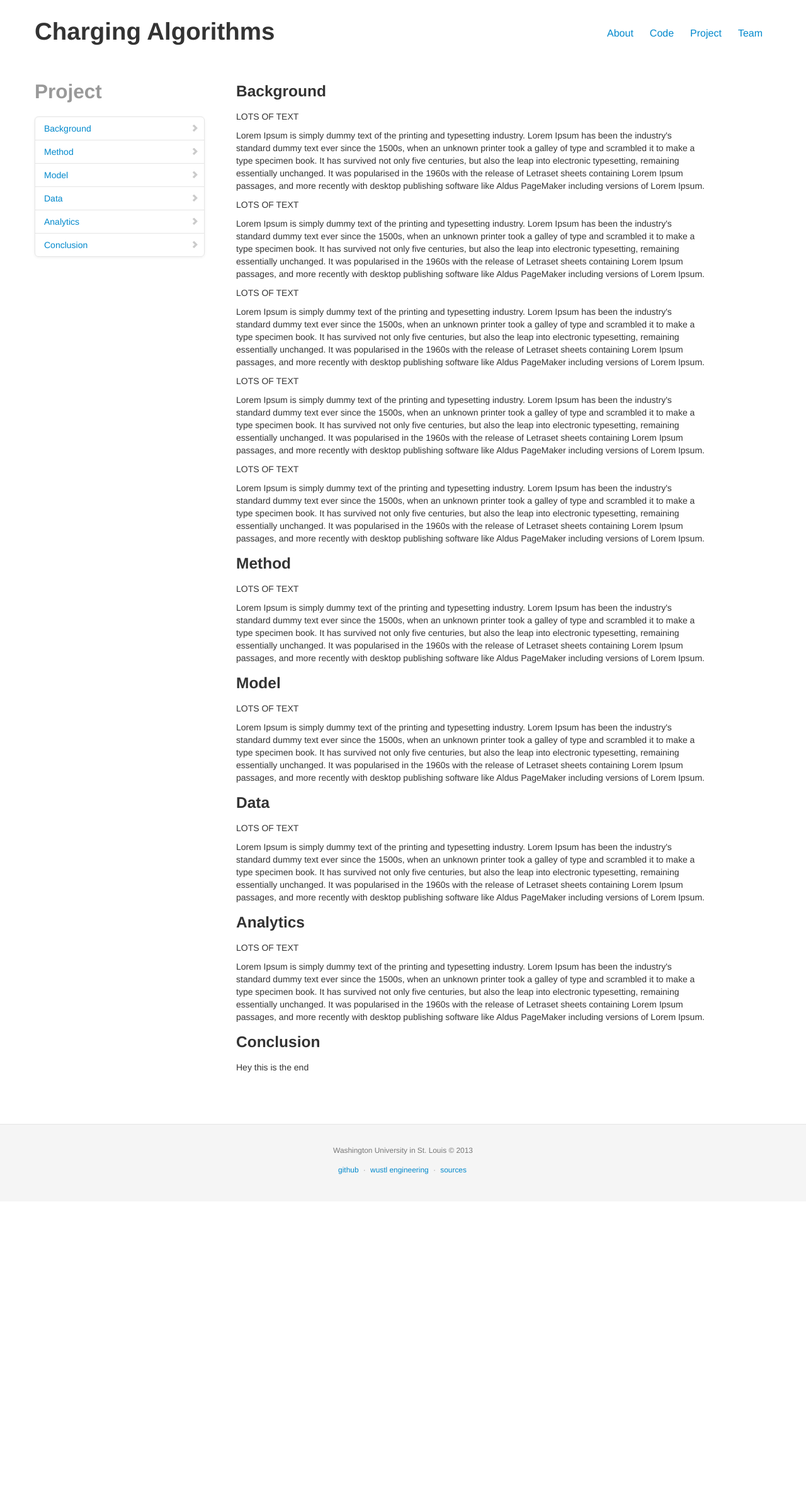
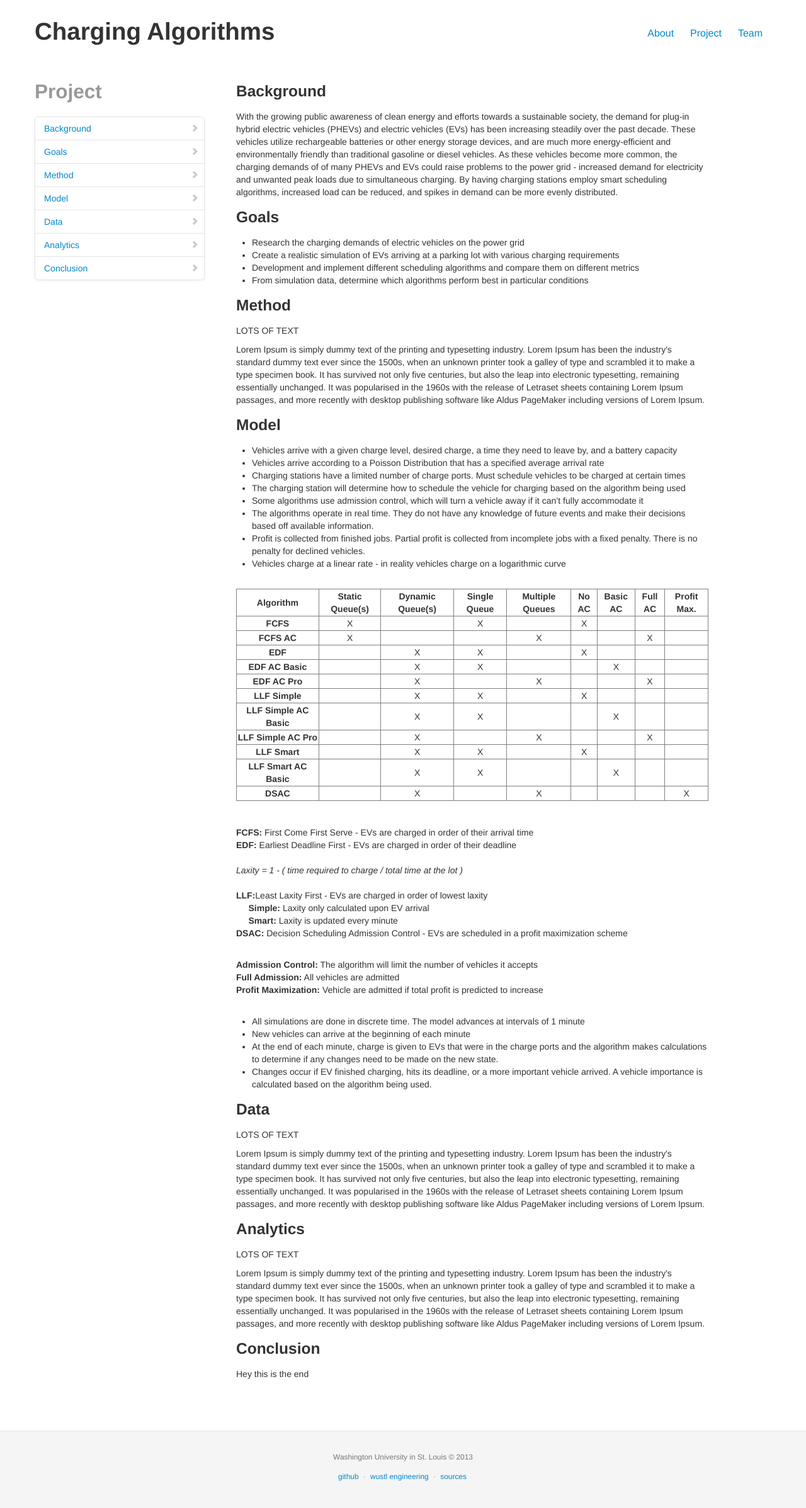
Before and after one commit to andhess/chargeAlgorithmsWeb, a Jekyll site: the page built from project.html, in a window 1280 px wide. Shown: the whole page at 63% size. Built offline with Jekyll 4.4.1, drawn with Linux system fonts in a browser that asks for light colours; Markdown is read by kramdown in place of the engine named in the settings; before the commit the page ends 1908 px from its top, so only the background shows below that.

Commit message:
lots of work on project, deleted the code page

```diff
--- a/_layouts/default.html
+++ b/_layouts/default.html
@@ -36,7 +36,6 @@
                 <div class="span6 topnav nav-collapse collapse">
                     <ul class="nav nav-pills pull-right">
                         <li><a href="/">About</a></li>
-                        <li><a href="/model">Code</a></li>
                         <li><a href="/project">Project</a></li>
                         <li><a href="/team">Team</a></li>
                     </ul>
--- a/assets/css/global.css
+++ b/assets/css/global.css
@@ -39,6 +39,10 @@
 .blurb{
     margin: 10px 0px 10px 0px;
     padding: 10px 0px 10px 0px;
+}
+
+.span8 table{
+  text-align: center;
 }
 
 .wtf{
--- a/project.html
+++ b/project.html
@@ -13,6 +13,7 @@ permalink: /project/
 
         <ul class="nav nav-list bs-docs-sidenav">
             <li><a href="#background"><i class="icon-chevron-right"></i> Background</a></li>
+            <li><a href="#goals"><i class="icon-chevron-right"></i> Goals</a></li>
             <li><a href="#method"><i class="icon-chevron-right"></i> Method</a></li>
             <li><a href="#model"><i class="icon-chevron-right"></i> Model</a></li>
             <li><a href="#data"><i class="icon-chevron-right"></i> Data</a></li>
@@ -25,16 +26,17 @@ permalink: /project/
     <section id="background">
         <h3>Background</h3>
 
-        <p>LOTS OF TEXT</p>
-        <p>Lorem Ipsum is simply dummy text of the printing and typesetting industry. Lorem Ipsum has been the industry's standard dummy text ever since the 1500s, when an unknown printer took a galley of type and scrambled it to make a type specimen book. It has survived not only five centuries, but also the leap into electronic typesetting, remaining essentially unchanged. It was popularised in the 1960s with the release of Letraset sheets containing Lorem Ipsum passages, and more recently with desktop publishing software like Aldus PageMaker including versions of Lorem Ipsum.</p>
-        <p>LOTS OF TEXT</p>
-        <p>Lorem Ipsum is simply dummy text of the printing and typesetting industry. Lorem Ipsum has been the industry's standard dummy text ever since the 1500s, when an unknown printer took a galley of type and scrambled it to make a type specimen book. It has survived not only five centuries, but also the leap into electronic typesetting, remaining essentially unchanged. It was popularised in the 1960s with the release of Letraset sheets containing Lorem Ipsum passages, and more recently with desktop publishing software like Aldus PageMaker including versions of Lorem Ipsum.</p>
-        <p>LOTS OF TEXT</p>
-        <p>Lorem Ipsum is simply dummy text of the printing and typesetting industry. Lorem Ipsum has been the industry's standard dummy text ever since the 1500s, when an unknown printer took a galley of type and scrambled it to make a type specimen book. It has survived not only five centuries, but also the leap into electronic typesetting, remaining essentially unchanged. It was popularised in the 1960s with the release of Letraset sheets containing Lorem Ipsum passages, and more recently with desktop publishing software like Aldus PageMaker including versions of Lorem Ipsum.</p>
-        <p>LOTS OF TEXT</p>
-        <p>Lorem Ipsum is simply dummy text of the printing and typesetting industry. Lorem Ipsum has been the industry's standard dummy text ever since the 1500s, when an unknown printer took a galley of type and scrambled it to make a type specimen book. It has survived not only five centuries, but also the leap into electronic typesetting, remaining essentially unchanged. It was popularised in the 1960s with the release of Letraset sheets containing Lorem Ipsum passages, and more recently with desktop publishing software like Aldus PageMaker including versions of Lorem Ipsum.</p>
-        <p>LOTS OF TEXT</p>
-        <p>Lorem Ipsum is simply dummy text of the printing and typesetting industry. Lorem Ipsum has been the industry's standard dummy text ever since the 1500s, when an unknown printer took a galley of type and scrambled it to make a type specimen book. It has survived not only five centuries, but also the leap into electronic typesetting, remaining essentially unchanged. It was popularised in the 1960s with the release of Letraset sheets containing Lorem Ipsum passages, and more recently with desktop publishing software like Aldus PageMaker including versions of Lorem Ipsum.</p>
+        <p>With the growing public awareness of clean energy and efforts towards a sustainable society, the demand for plug-in hybrid electric vehicles (PHEVs) and electric vehicles (EVs) has been increasing steadily over the past decade. These vehicles utilize rechargeable batteries or other energy storage devices, and are much more energy-efficient and environmentally friendly than traditional gasoline or diesel vehicles.  As these vehicles become more common, the charging demands of of many PHEVs and EVs could raise problems to the power grid - increased demand for electricity and unwanted peak loads due to simultaneous charging.  By having charging stations employ smart scheduling algorithms, increased load can be reduced, and spikes in demand can be more evenly distributed.</p>
+    </section>
+    <section id="Goals">
+        <h3>Goals</h3>
+
+        <ul>
+            <li>Research the charging demands of electric vehicles on the power grid</li>
+            <li>Create a realistic simulation of EVs arriving at a parking lot with various charging requirements</li>
+            <li>Development and implement different scheduling algorithms and compare them on different metrics</li>
+            <li>From simulation data, determine which algorithms perform best in particular conditions</li>
+        </ul>
     </section>
     <section id="method">
         <h3>Method</h3>
@@ -43,8 +45,176 @@ permalink: /project/
     </section>
     <section id="model">
         <h3>Model</h3>
-        <p>LOTS OF TEXT</p>
-        <p>Lorem Ipsum is simply dummy text of the printing and typesetting industry. Lorem Ipsum has been the industry's standard dummy text ever since the 1500s, when an unknown printer took a galley of type and scrambled it to make a type specimen book. It has survived not only five centuries, but also the leap into electronic typesetting, remaining essentially unchanged. It was popularised in the 1960s with the release of Letraset sheets containing Lorem Ipsum passages, and more recently with desktop publishing software like Aldus PageMaker including versions of Lorem Ipsum.</p>
+        <ul>
+            <li>Vehicles arrive with a given charge level, desired charge, a time they need to leave by, and a battery capacity</li>
+            <li>Vehicles arrive according to a Poisson Distribution that has a specified average arrival rate</li>
+            <li>Charging stations have a limited number of charge ports.  Must schedule vehicles to be charged at certain times</li>
+            <li>The charging station will determine how to schedule the vehicle for charging based on the algorithm being used</li>
+            <li>Some algorithms use admission control, which will turn a vehicle away if it can’t fully accommodate it</li>
+            <li>The algorithms operate in real time.  They do not have any knowledge of future events and make their decisions based off available information.</li>
+            <li>Profit is collected from finished jobs.  Partial profit is collected from incomplete jobs with a fixed penalty.  There is no penalty for declined vehicles.</li>
+            <li>Vehicles charge at a linear rate - in reality vehicles charge on a logarithmic curve</li>
+
+        </ul>
+        <br>
+        <table border="1">
+            <tr>
+                <td><strong>Algorithm</strong></td>
+                <td><strong>Static Queue(s)</strong></td>
+                <td><strong>Dynamic Queue(s)</strong></td>
+                <td><strong>Single Queue</strong></td>
+                <td><strong>Multiple Queues</strong></td>
+                <td><strong>No AC</strong></td>
+                <td><strong>Basic AC</strong></td>
+                <td><strong>Full AC</strong></td>
+                <td><strong>Profit Max.</strong></td>
+            </tr>
+            <tr>
+                <td><strong>FCFS</strong></td>
+                <td>X</td>
+                <td></td>
+                <td>X</td>
+                <td></td>
+                <td>X</td>
+                <td></td>
+                <td></td>
+                <td></td>
+            </tr>
+            <tr>
+                <td><strong>FCFS AC</strong></td>
+                <td>X</td>
+                <td></td>
+                <td></td>
+                <td>X</td>
+                <td></td>
+                <td></td>
+                <td>X</td>
+                <td></td>
+            </tr>
+            <tr>
+                <td><strong>EDF</strong></td>
+                <td></td>
+                <td>X</td>
+                <td>X</td>
+                <td></td>
+                <td>X</td>
+                <td></td>
+                <td></td>
+                <td></td>
+            </tr>
+            <tr>
+                <td><strong>EDF AC Basic</strong></td>
+                <td></td>
+                <td>X</td>
+                <td>X</td>
+                <td></td>
+                <td></td>
+                <td>X</td>
+                <td></td>
+                <td></td>
+            </tr>
+            <tr>
+                <td><strong>EDF AC Pro</strong></td>
+                <td></td>
+                <td>X</td>
+                <td></td>
+                <td>X</td>
+                <td></td>
+                <td></td>
+                <td>X</td>
+                <td></td>
+            </tr>
+            <tr>
+                <td><strong>LLF Simple</strong>
+                <td></td>
+                <td>X</td>
+                <td>X</td>
+                <td></td>
+                <td>X</td>
+                <td></td>
+                <td></td>
+                <td></td>
+            </tr>
+            <tr>
+                <td><strong>LLF Simple AC Basic</strong></td>
+                <td></td>
+                <td>X</td>
+                <td>X</td>
+                <td></td>
+                <td></td>
+                <td>X</td>
+                <td></td>
+                <td></td>
+            </tr>
+            <tr>
+                <td><strong>LLF Simple AC Pro</td>
+                <td></td>
+                <td>X</td>
+                <td></td>
+                <td>X</td>
+                <td></td>
+                <td></td>
+                <td>X</td>
+                <td></td>
+            </tr>
+            <tr>
+                <td><strong>LLF Smart</strong></td>
+                <td></td>
+                <td>X</td>
+                <td>X</td>
+                <td></td>
+                <td>X</td>
+                <td></td>
+                <td></td>
+                <td></td>
+            </tr>
+            <tr>
+                <td><strong>LLF Smart AC Basic</strong></td>
+                <td></td>
+                <td>X</td>
+                <td>X</td>
+                <td></td>
+                <td></td>
+                <td>X</td>
+                <td></td>
+                <td></td>
+            </tr>
+            <tr>
+                <td><strong>DSAC</strong></td>
+                <td></td>
+                <td>X</td>
+                <td></td>
+                <td>X</td>
+                <td></td>
+                <td></td>
+                <td></td>
+                <td>X</td>
+            </tr>
+        </table>
+
+        <br><br>
+
+        <p><strong>FCFS:</strong> First Come First Serve - EVs are charged in order of their arrival time</br>
+           <strong>EDF:</strong> Earliest Deadline First - EVs are charged in order of their deadline<br><br>
+           <em>Laxity = 1 - ( time required to charge / total time at the lot )</em><br><br>
+           <strong>LLF:</strong>Least Laxity First - EVs are charged in order of lowest laxity<br>
+           &nbsp;&nbsp;&nbsp;&nbsp;&nbsp;<strong>Simple:</strong> Laxity only calculated upon EV arrival<br>
+           &nbsp;&nbsp;&nbsp;&nbsp;&nbsp;<strong>Smart:</strong> Laxity is updated every minute<br>
+           <strong>DSAC:</strong> Decision Scheduling Admission Control - EVs are scheduled in a profit maximization scheme
+        </p>
+        <br>
+        <p><strong>Admission Control:</strong> The algorithm will limit the number of vehicles it accepts<br>
+          <strong>Full Admission:</strong> All vehicles are admitted<br>
+          <strong>Profit Maximization:</strong> Vehicle are admitted if total profit is predicted to increase
+        </p>
+        <br>
+        <ul>
+            <li>All simulations are done in discrete time.  The model advances at intervals of 1 minute</li>
+            <li>New vehicles can arrive at the beginning of each minute</li>
+            <li>At the end of each minute, charge is given to EVs that were in the charge ports and the algorithm makes calculations to determine if any changes need to be made on the new state.</li>
+            <li>Changes occur if EV finished charging, hits its deadline, or a more important vehicle arrived. A vehicle importance is calculated based on the algorithm being used.</li>
+        </ul>
+
     </section>
     <section id="data">
         <h3>Data</h3>
--- a/sources.html
+++ b/sources.html
@@ -13,7 +13,7 @@ permalink: /sources/
     </div>
 </div>
 <div class="row-fluid">
-	<div class="offset3 span8 wtf">
-		<p>Lorem ipsum dolor sit amet, consectetur adipisicing elit, sed do eiusmod tempor incididunt ut labore et dolore magna aliqua. Ut enim ad minim veniam, quis nostrud exercitation ullamco laboris nisi ut aliquip ex ea commodo consequat. Duis aute irure dolor in reprehenderit in voluptate velit esse cillum dolore eu fugiat nulla pariatur. Excepteur sint occaecat cupidatat non proident, sunt in culpa qui officia deserunt mollit anim id est laborum.</p>
-	</div>
+    <div class="offset3 span8 wtf">
+        <p>Lorem ipsum dolor sit amet, consectetur adipisicing elit, sed do eiusmod tempor incididunt ut labore et dolore magna aliqua. Ut enim ad minim veniam, quis nostrud exercitation ullamco laboris nisi ut aliquip ex ea commodo consequat. Duis aute irure dolor in reprehenderit in voluptate velit esse cillum dolore eu fugiat nulla pariatur. Excepteur sint occaecat cupidatat non proident, sunt in culpa qui officia deserunt mollit anim id est laborum.</p>
+    </div>
 </div>
```
